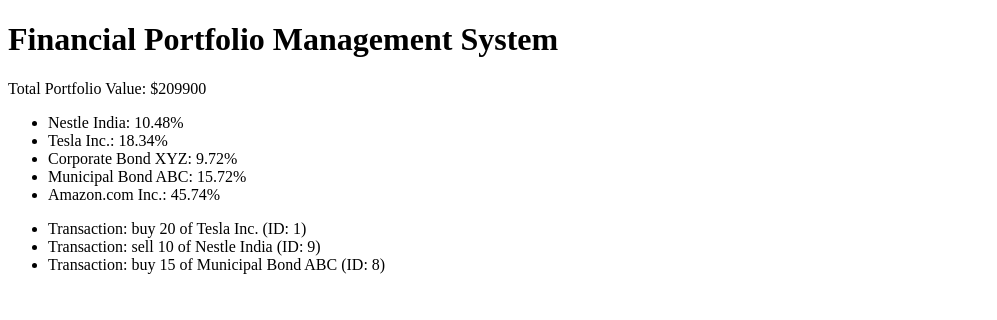
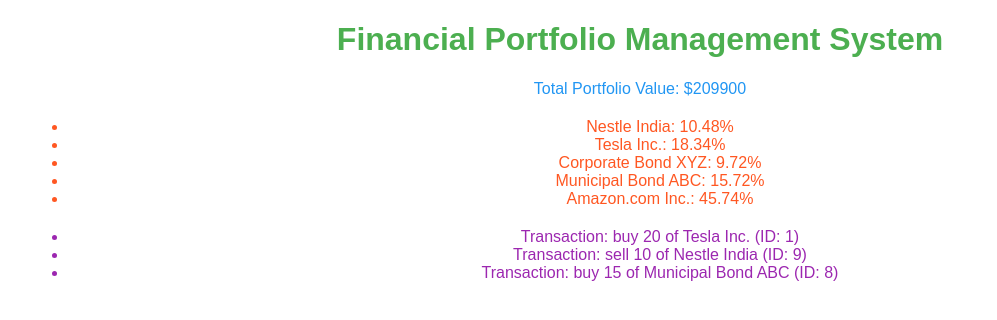
Before and after one commit to tamarabush/Coding-Challenge-15, a plain HTML site: page index.html in a window 1280 px wide. Shown: the whole page, without its empty margins (0-997 px from the left). Drawn offline with Linux system fonts and the light colour scheme.

Commit message:
adding some text aligning and colors to the html page

```diff
--- a/index.html
+++ b/index.html
@@ -5,12 +5,12 @@
     <meta name="viewport" content="width=device-width, initial-scale=1.0">
     <title>Financial Portfolio Management System</title>
 </head>
-<body>
-    <h1>Financial Portfolio Management System</h1>
+<body style="text-align: center; font-family: Arial, sans-serif;">
+    <h1 style="color: #4CAF50;">Financial Portfolio Management System</h1>
 
-    <div id="portfolio-value"></div>
-    <div id="portfolio-allocation"></div>
-    <div id="transaction-log"></div>
+    <div id="portfolio-value" style="margin: 20px; color: #2196F3;"></div>
+    <div id="portfolio-allocation" style="margin: 20px; color: #FF5722;"></div>
+    <div id="transaction-log" style="margin: 20px; color: #9C27B0;"></div>
 
     <!-- Main script entry point with module type -->
     <script type="module" src="main.js"></script>
--- a/transaction.js
+++ b/transaction.js
@@ -1,9 +1,9 @@
 //TASK 3 - Create the Transaction Module:
 
-// Importing the getAssetById function
+//importing the getAssetById function
 import { getAssetById } from './asset.js';
 
-// Defining the transaction class
+//create the transaction class
 export class Transaction {
     constructor(assetId, type, quantity) {
         this.assetId = assetId;
```
Also changed, not shown: main.js (+6 -8 lines).
